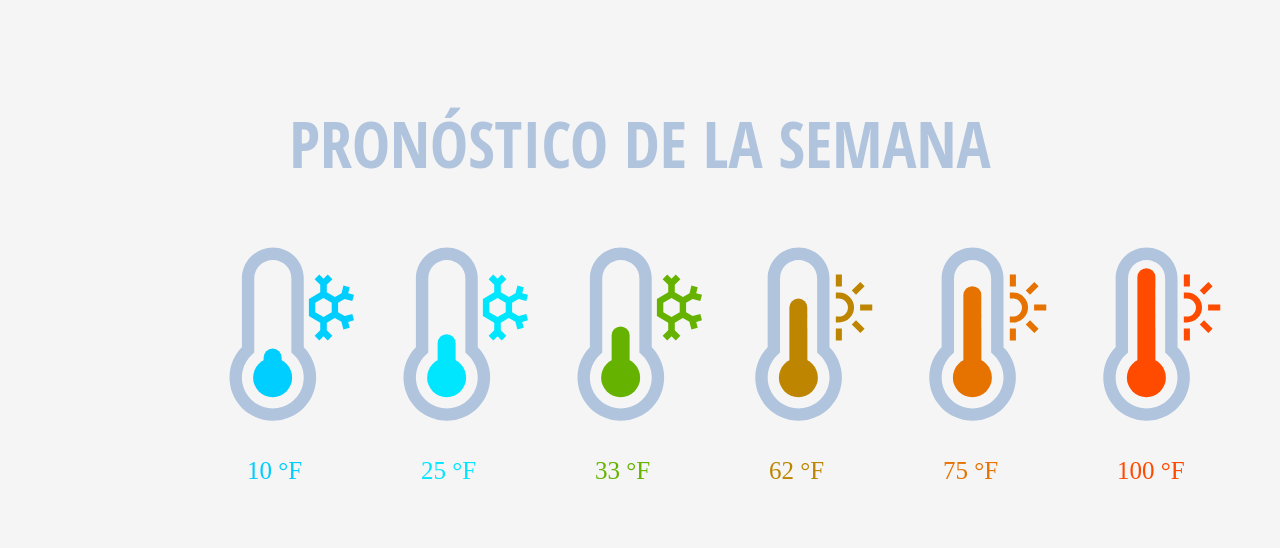
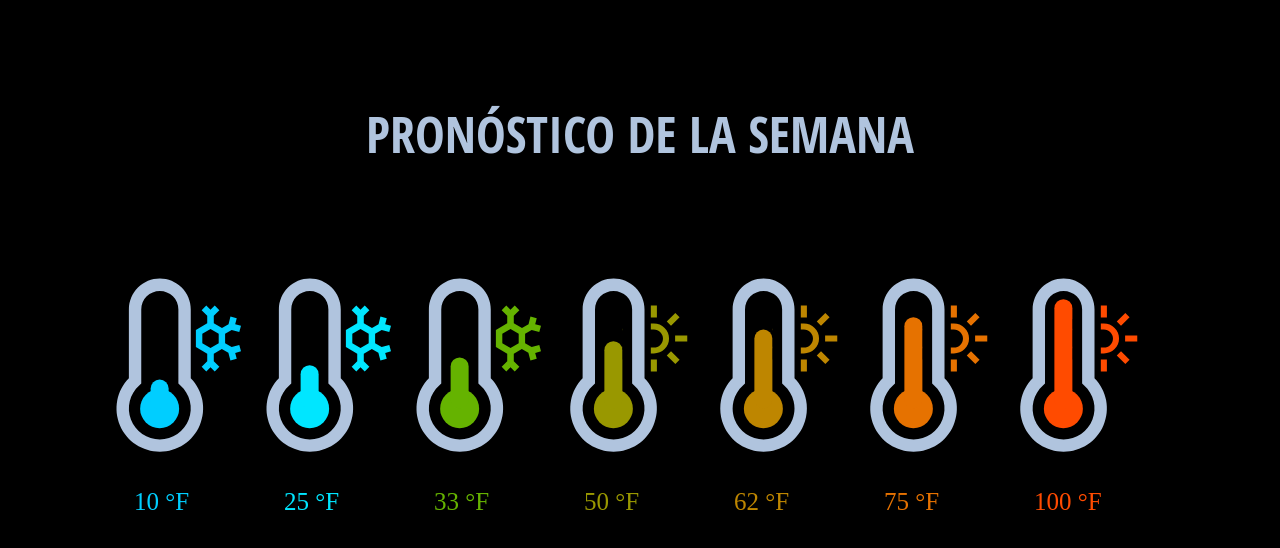
Before and after one commit to fpeittiutdt/vd-maqueta-peitti, a Svelte app: page / in a window 1280 px wide. Shown: the top 548 px of the page. Built offline with nearby package versions, Linux system fonts and the light colour scheme; the HTML template or start-up script is replaced by a standard one.

Commit message:
Final details. Iteration 0

```diff
--- a/src/App.svelte
+++ b/src/App.svelte
@@ -1,5 +1,5 @@
 <script>
-  let numbers = [10, 25, 33, 62, 75, 100];
+  let numbers = [10, 25, 33, 50, 62, 75, 100];
   // binding: atar una variable a algo visual
   function adjustRGB(x) {
     var red = x > 25 ? Math.min(Number(x * (230 / 75)), 255) : 0;
@@ -104,7 +104,7 @@
                   n
                 )[2]})"
               />
-              <path d="M36 34H41.5V61H36V34Z" fill="whitesmoke" />
+              <path d="M36 34H41.5V61H36V34Z" fill="black" />
             </svg>
           {/if}
         </div>
@@ -122,11 +122,11 @@
 
 <style>
   :global(body) {
-    background-color: whitesmoke;
+    background-color: black;
   }
   .header-container {
     margin-top: 100px;
-    margin-bottom: 50px;
+    margin-bottom: 100px;
     top: 0;
     left: 0;
     width: 100%;
@@ -134,7 +134,7 @@
   h1 {
     color: lightsteelblue;
     font-family: "Open Sans Condensed", sans-serif;
-    font-size: 64px;
+    font-size: 50px;
     font-weight: 700;
     text-transform: uppercase;
     text-align: center;
@@ -148,11 +148,10 @@
   .column-container {
     display: flex;
     flex-direction: row;
-    align-items: flex-end;
-    margin-left: 220px;
+    justify-content: center;
   }
   .col-wrapper {
     position: relative;
-    width: 175px;
+    width: 150px;
   }
 </style>
```
